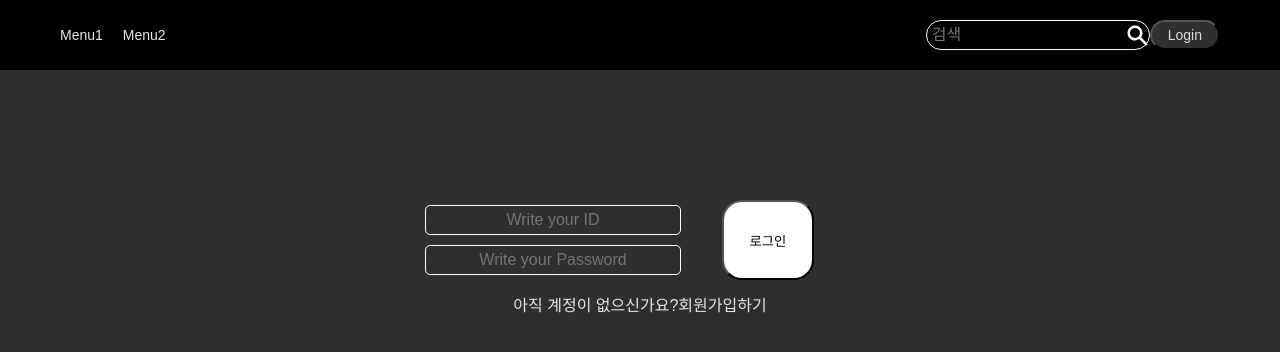
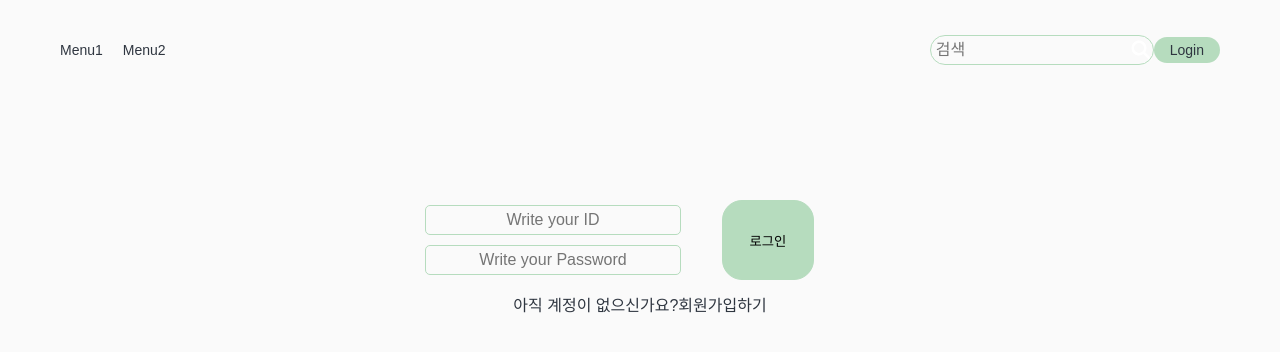
Before and after one commit to hyemimi/black-rabbit, a Next.js app: page /login in a window 1280 px wide. Shown: the top 352 px of the page. Built offline with nearby package versions, Linux system fonts and the light colour scheme.

Commit message:
theme 변경

```diff
--- a/components/common/Searchbar.tsx
+++ b/components/common/Searchbar.tsx
@@ -49,5 +49,5 @@ const Input = styled.input`
   font-size: 16px;
   background-color: transparent;
   border-radius: 15px;
-  border: 1px solid ${(props) => props.theme.white.lighter};
+  border: 1px solid ${(props) => props.theme.pointColor};
 `;
--- a/components/login/LoginForm.tsx
+++ b/components/login/LoginForm.tsx
@@ -83,7 +83,7 @@ const Input = styled.input`
   color: white;
   font-size: 16px;
   background-color: transparent;
-  border: 1px solid ${(props) => props.theme.white.lighter};
+  border: 1px solid ${(props) => props.theme.pointColor};
   margin: 5px;
   text-align: center;
 `;
@@ -91,7 +91,8 @@ const Input = styled.input`
 const Button = styled.button`
   font-size: auto;
   height: 100%;
-  background-color: white;
+  background-color: ${(props) => props.theme.pointColor};
+  border: 1px solid ${(props) => props.theme.pointColor};
   border-radius: 20px;
   width: 50%;
   margin: auto;
--- a/layout/Header.tsx
+++ b/layout/Header.tsx
@@ -5,30 +5,13 @@ import { useRouter } from "next/router";
 import Searchbar from "@/components/common/Searchbar";
 
 function Header() {
-  const navAnimation = useAnimation();
   const router = useRouter();
-  const { scrollY } = useScroll();
 
-  useEffect(() => {
-    scrollY.onChange(() => {
-      if (scrollY.get() > 80) {
-        navAnimation.start({
-          backgroundColor: "rgba(255,255,255,0.5)",
-        });
-      } else {
-        navAnimation.start({
-          backgroundColor: "rgba(0,0,0,1)",
-        });
-      }
-    });
-  }, [scrollY]);
+  useEffect(() => {}, []);
 
   return (
     <>
-      <Nav
-        animate={navAnimation}
-        initial={{ backgroundColor: "rgba(0,0,0,1)" }}
-      >
+      <Nav>
         <Col>
           <Items>
             <Item>
@@ -51,14 +34,15 @@ function Header() {
 
 export default Header;
 
-const Nav = styled(motion.nav)`
+const Nav = styled.nav`
   display: flex;
+  width: 1140px;
+  height: 100px;
   justify-content: space-between;
   align-items: center;
   position: fixed;
   width: 100%;
   top: 0;
-  background-color: white;
   font-size: 14px;
   padding: 20px 60px;
   color: white;
@@ -75,7 +59,7 @@ const Items = styled.ul`
 `;
 const Item = styled.li`
   margin-right: 20px;
-  color: ${(props) => props.theme.white.darker};
+  color: ${(props) => props.theme.textColor};
   position: relative;
   display: flex;
   justify-content: center;
@@ -86,8 +70,9 @@ const Button = styled.button`
   font-size: 14px;
   padding: 5px 16px 5px 16px;
   text-align: center;
-  color: rgb(218, 218, 218);
-  background-color: rgb(48, 48, 48);
+  border: none;
+  color: ${(props) => props.theme.textColor};
+  background-color: ${(props) => props.theme.pointColor};
   border-radius: 30px;
   cursor: pointer;
   transition-duration: 50ms;
--- a/styles/GlobalStyle.tsx
+++ b/styles/GlobalStyle.tsx
@@ -55,8 +55,8 @@ body {
   font-weight: 300;
   font-family: 'Source Sans Pro', sans-serif;
   line-height : 1.2;
-  color : ${(props) => props.theme.white.darker};
-  background-color : ${(props) => props.theme.black.lighter};
+  color : ${(props) => props.theme.textColor};
+  background-color : ${(props) => props.theme.bgColor};
   overflow-x : hidden;
 
 }
--- a/styles/theme.ts
+++ b/styles/theme.ts
@@ -1,14 +1,7 @@
 import { DefaultTheme } from "styled-components";
 
 export const theme: DefaultTheme = {
-  red: "#E51013",
-  black: {
-    veryDark: "#141414",
-    darker: "#181818",
-    lighter: "#2F2F2F",
-  },
-  white: {
-    lighter: "#fff",
-    darker: "#e5e5e5",
-  },
+  bgColor: "#FAFAFA",
+  pointColor: "#B6DCBE",
+  textColor: "#2f3640",
 };
```
Also changed, not shown: styles/styled.d.ts (+3 -10 lines).
